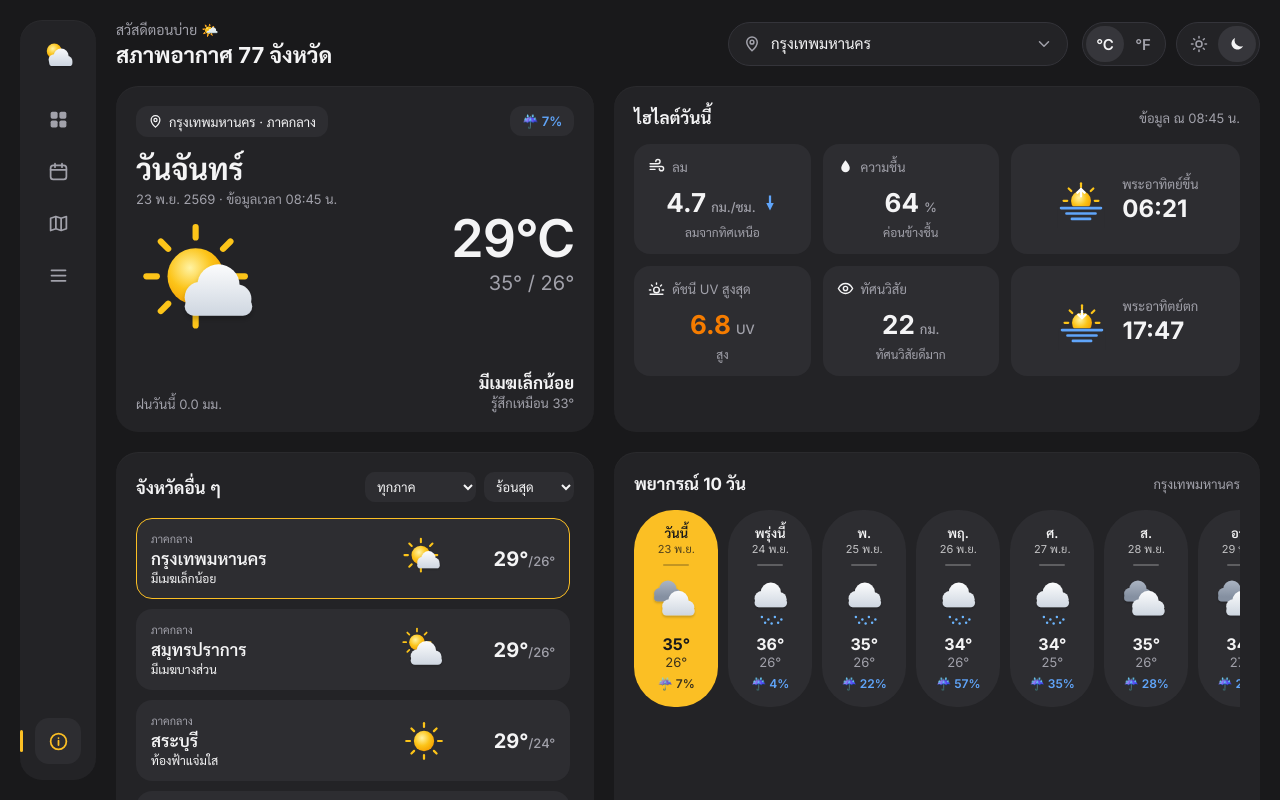
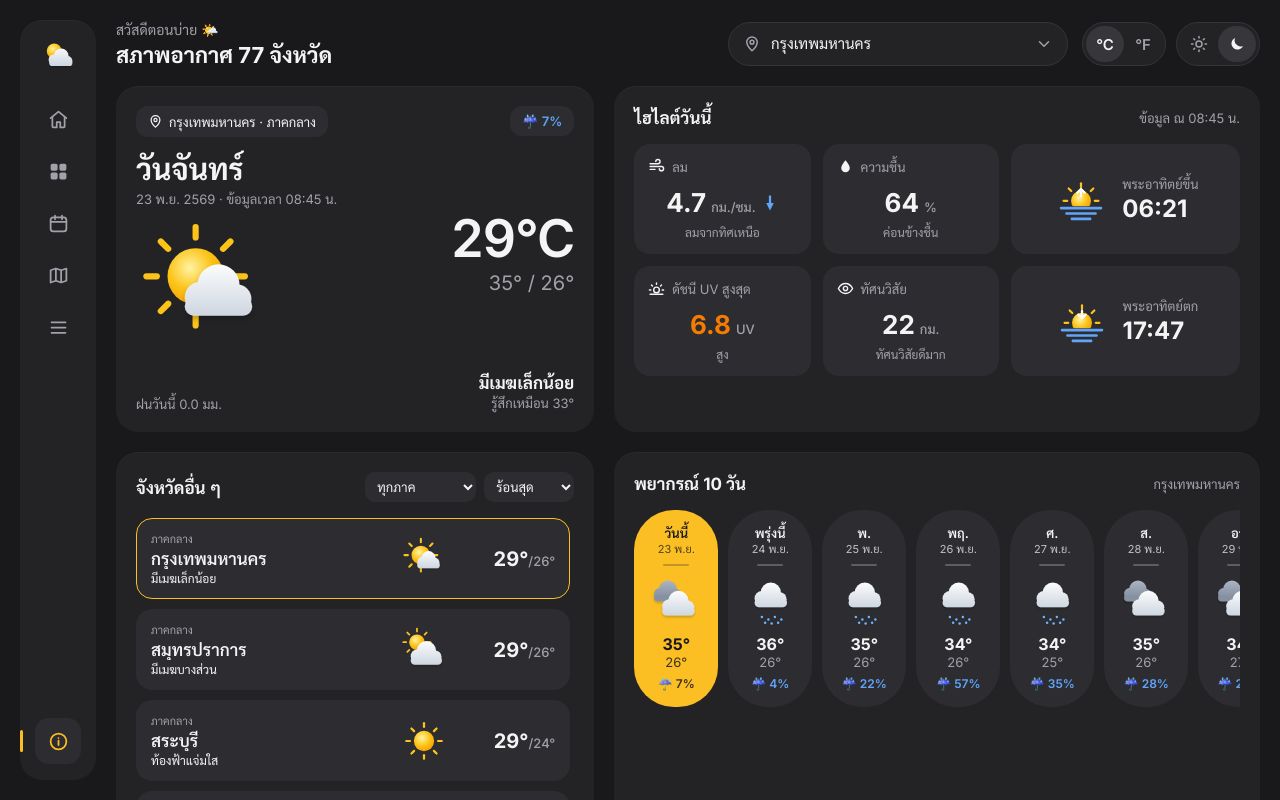
Before and after one commit to nawakonnakhonchai-wq/WeatherForecastDaily, a plain HTML site: page index.html in a window 1280 px wide. Shown: the top 800 px of the page. Drawn offline with nearby package versions, Linux system fonts and the light colour scheme.

Commit message:
Add left-sidebar Back to Main Dashboard button linking to nawakonnakhonchai-wq.github.io/index.html

```diff
--- a/index.html
+++ b/index.html
@@ -224,6 +224,7 @@
 <div class="app">
   <nav class="nav" aria-label="เมนู">
     <svg class="logo" viewBox="0 0 64 64" aria-hidden="true"><use href="#ic-logo"/></svg>
+    <a href="https://nawakonnakhonchai-wq.github.io/index.html" class="nav-home" title="กลับหน้าหลัก Main Dashboard" aria-label="กลับหน้าหลัก Main Dashboard"><svg viewBox="0 0 24 24" fill="none" stroke="currentColor" stroke-width="2" stroke-linecap="round" stroke-linejoin="round"><path d="m3 10.5 9-7.5 9 7.5"/><path d="M5 9.5V20a1 1 0 0 0 1 1h4v-6h4v6h4a1 1 0 0 0 1-1V9.5"/></svg></a>
     <a href="#overview" class="on" title="ภาพรวม" aria-label="ภาพรวม"><svg viewBox="0 0 24 24" fill="currentColor"><rect x="3" y="3" width="8" height="8" rx="2"/><rect x="13" y="3" width="8" height="8" rx="2"/><rect x="3" y="13" width="8" height="8" rx="2"/><rect x="13" y="13" width="8" height="8" rx="2"/></svg></a>
     <a href="#forecast" title="พยากรณ์ 10 วัน" aria-label="พยากรณ์ 10 วัน"><svg viewBox="0 0 24 24" fill="none" stroke="currentColor" stroke-width="2" stroke-linecap="round"><rect x="3" y="5" width="18" height="16" rx="3"/><path d="M3 10h18M8 3v4M16 3v4"/></svg></a>
     <a href="#mapcard" title="แผนที่" aria-label="แผนที่"><svg viewBox="0 0 24 24" fill="none" stroke="currentColor" stroke-width="2" stroke-linejoin="round"><path d="M9 4 3 6v14l6-2 6 2 6-2V4l-6 2-6-2z"/><path d="M9 4v14M15 6v14"/></svg></a>
```
